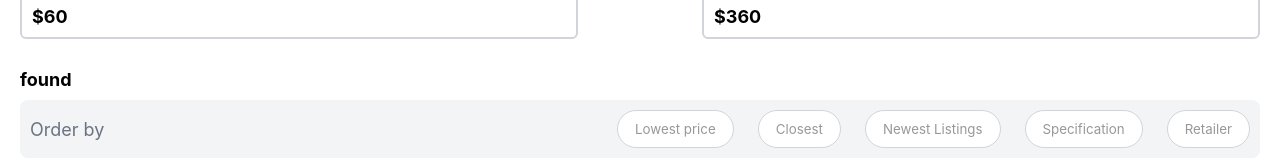
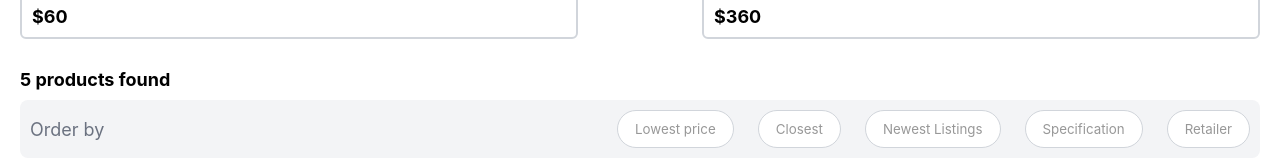
Before and after one commit to milunchik/task, a React app: page / in a window 1280 px wide. Shown: the part 242-401 px from the top of the page. Built offline with nearby package versions, Linux system fonts and the light colour scheme; the HTML template or start-up script is replaced by a standard one.

Commit message:
chore: added count of products and updated styles

```diff
--- a/src/components/Filters/Filters.styled.ts
+++ b/src/components/Filters/Filters.styled.ts
@@ -274,6 +274,7 @@ export const Button = styled.button<ButtonProps>`
 
   &:hover {
     background-color: ${({ theme }) => theme.colors.second};
+    color: ${({ theme }) => theme.colors.light};
   }
 
   @media (max-width: 768px) {
--- a/src/components/Filters/Filters.tsx
+++ b/src/components/Filters/Filters.tsx
@@ -153,7 +153,7 @@ export const Filters: React.FC<FiltersType> = ({ products }) => {
       </S.Section>
 
       <S.ResultSection>
-        <S.Result>found</S.Result>
+        <S.Result>{paginatedProducts.length} products found</S.Result>
 
         <S.ButtonGroup>
           <S.FilterText>Order by</S.FilterText>
@@ -218,7 +218,7 @@ export const Filters: React.FC<FiltersType> = ({ products }) => {
             ></S.ItemNumber>
           </S.ResultsPerPage>
         </S.PaginationContainer>
-          <ProductItem products={paginatedProducts} />
+        <ProductItem products={paginatedProducts} />
       </S.ResultSection>
     </S.Container>
   );
```
